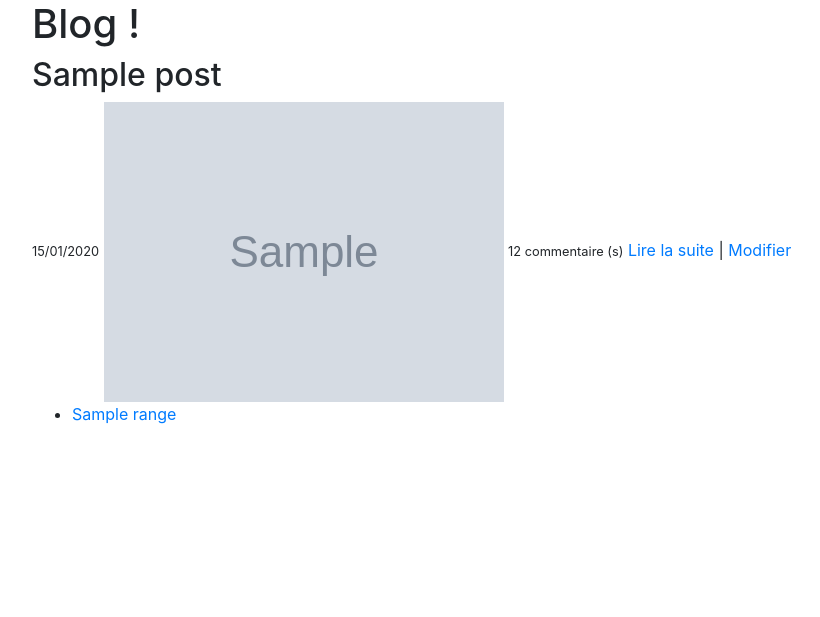
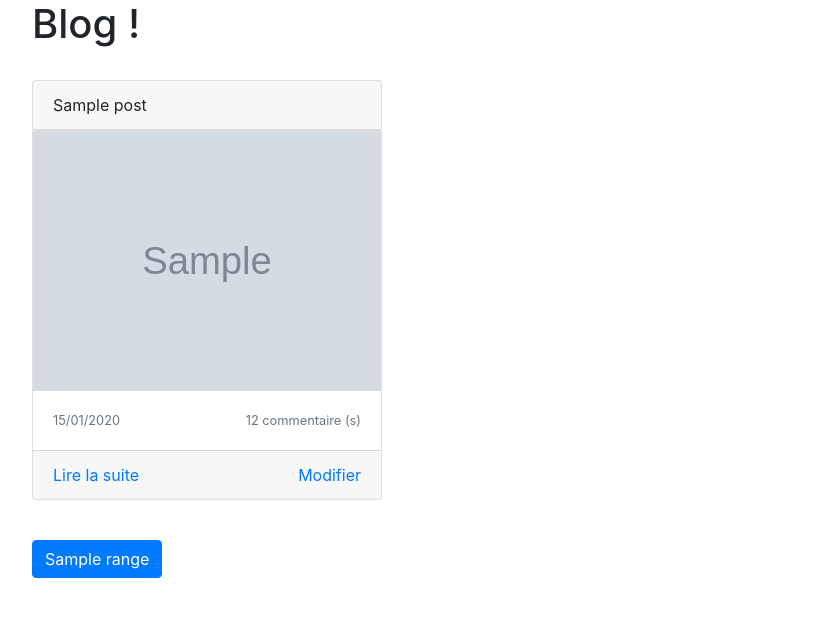
Before and after one commit to kikk01/tb_blog, a Symfony app: template templates/blog/index.html.twig in a window 1280 px wide. Shown: the part 56-673 px from the top of the page, without its empty margins (53-873 px from the left). Run offline with Twig, Linux system fonts and the light colour scheme; the template is opened without the code that fills it: most values are stand-ins (such as "Sample title", 1, 10 or a date in 2020); grey boxes marked "Sample" are stand-in pictures; some libraries are stand-ins or nearby versions.

Commit message:
update index bootstrap design

```diff
--- a/templates/blog/index.html.twig
+++ b/templates/blog/index.html.twig
@@ -1,39 +1,47 @@
 {% extends "base.html.twig" %}
 
 {% block body %}
+    <div class="row">
+        <div class="col-12 mb-4">
             <h1>Blog !</h1>
+        </div>
         {% for post in posts %}
-        <h2>{{ post.title }}</h2>
-        <small>{{ post.publishedAt|date('d/m/Y') }}</small>
-        <img src="{{ asset(post.image) }}" alt="{{ post.title }}">
-        <small>{{ post.comments|length }} commentaire (s)</small>
-        <a href="{{ path('blog_read', { id: post.id }) }}">Lire la suite</a> | <a href="{{ path('blog_update', { id: post.id }) }}">Modifier</a>
+            <div class="col-4 mb-3">
+                <div class="card">
+                    <div class="card-header">{{ post.title}}</div>
+                    <img class="card-img-top" src="{{ asset(post.image) }}" alt="{{ post.title }}">
+                    <div class="card-body d-flex justify-content-between">
+                        <small class="text-muted">{{ post.publishedAt|date('d/m/Y') }}</small>
+                        <small class="text-muted">{{ post.comments|length }} commentaire (s)</small>
+                    </div>
+                    <div class="card-footer d-flex justify-content-between">
+                        <a href="{{ path('blog_read', { id: post.id }) }}">Lire la suite</a>
+                        <a href="{{ path('blog_update', { id: post.id }) }}">Modifier</a>
+                    </div>
+                </div>
+            </div>
+
         {% endfor %}
-    <ul>
+        <div class="col-12 mt-4">
+            <nav aria-label="Page navigation example">
+                <ul class="pagination">
                     {% if page > 1 %}
-            <li>
-                <a href="{{ path("blog", { page: 1 }) }}">Première page</a>
-            </li>
+                        <li class="page-item"><a class="page-link" href="{{ path("blog", { page: 1 }) }}">Première page</a></li>
                     {% endif %}
                     {% if page > 1 %}
-            <li>
-                <a href="{{ path("blog", { page: page - 1 }) }}">Précédent</a>
-            </li>
+                        <li class="page-item"><a class="page-link" href="{{ path("blog", { page: page - 1 }) }}">Précédent</a></li>
                     {% endif %}
                     {% for p in range %}
-            <li>
-                <a href="{{ path("blog", { page: p }) }}">{{ p }}</a>
-            </li>
+                        <li class="page-item {{ page == p ? "active" : "" }}"><a class="page-link" href="{{ path("blog", { page: p }) }}">{{ p }}</a></li>
                     {% endfor %}
                     {% if page < pages %}
-            <li>
-                <a href="{{ path("blog", { page: page + 1 }) }}">Suivant</a>
-            </li>
+                        <li class="page-item"><a class="page-link" href="{{ path("blog", { page: page + 1 }) }}">Suivant</a></li>
                     {% endif %}
                     {% if page < pages %}
-            <li>
-                <a href="{{ path("blog", { page: pages }) }}">Dernière page</a>
-            </li>
+                        <li class="page-item"><a class="page-link" href="{{ path("blog", { page: pages }) }}">Dernière page</a></li>
                     {% endif %}
                 </ul>
+            </nav>
+        </div>
+    </div>
 {% endblock %}
```
Lines whose indentation alone changed are shown as unchanged.
